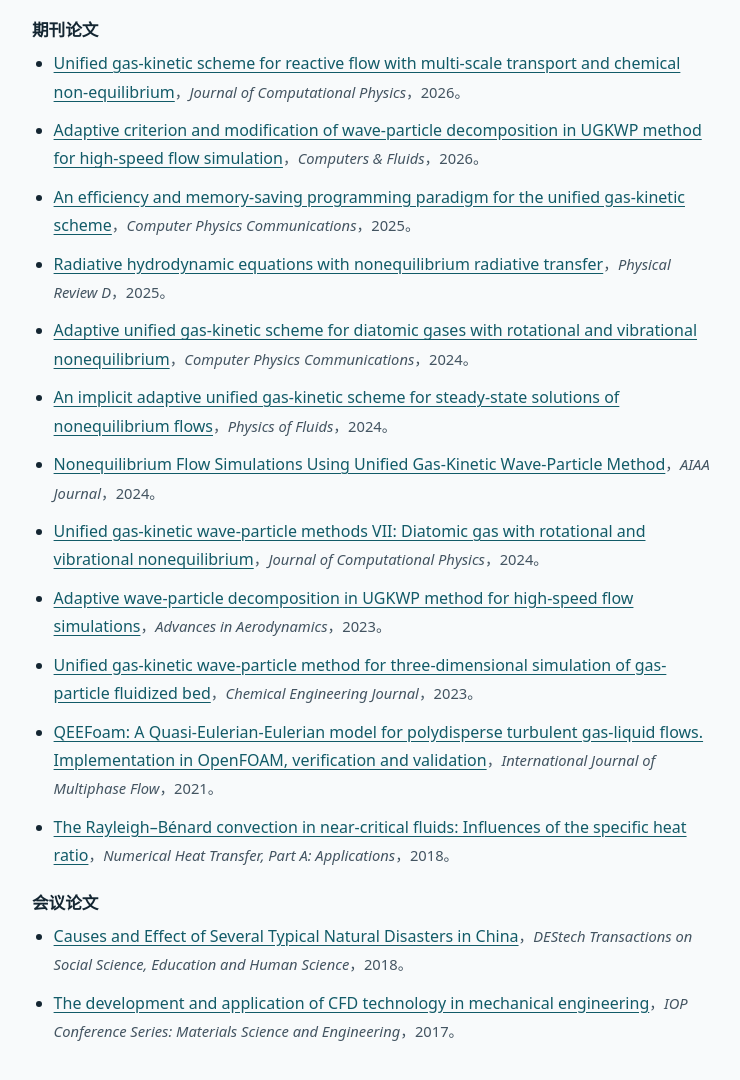
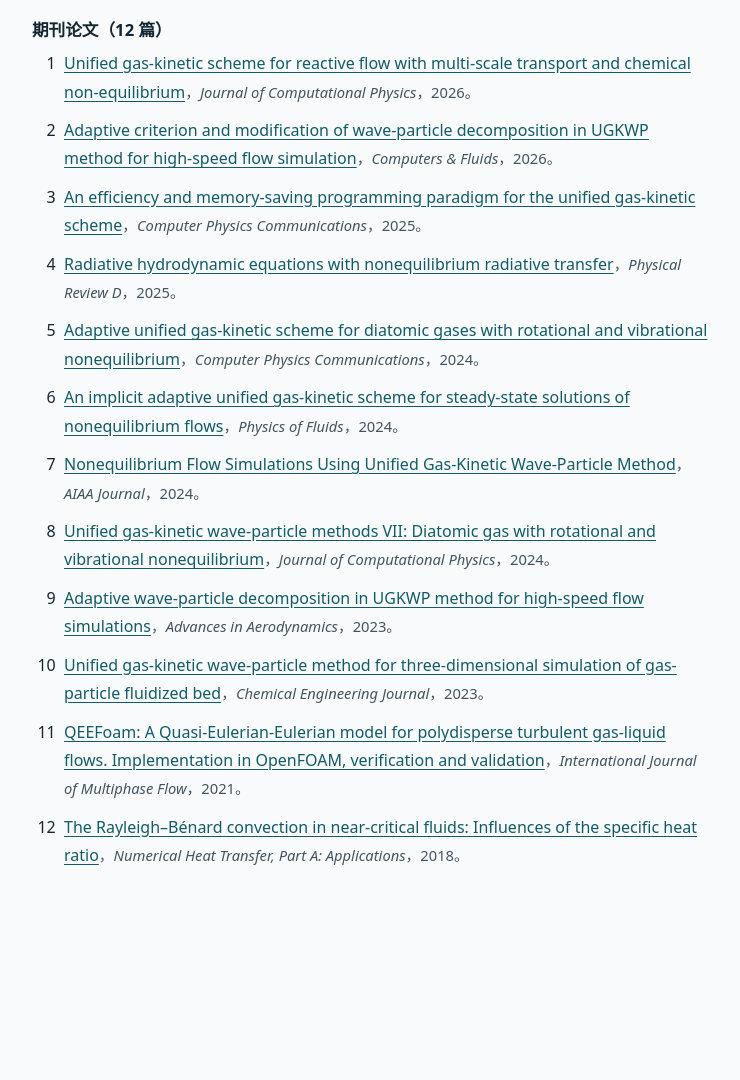
Before and after one commit to FrankWEI0423/frankwei0423.github.io, a plain HTML site: page index.html in a window 1280 px wide. Shown: the part 936-2016 px from the top of the page, without its empty margins (268-1008 px from the left). After the commit the page ends 1880 px from the top, so only its background shows below. Drawn offline with Linux system fonts and the light colour scheme.

Commit message:
Number publications and omit early conference papers (Chinese)

```diff
--- a/index.html
+++ b/index.html
@@ -24,7 +24,8 @@ a{color:var(--accent);text-underline-offset:.19em}
 a:focus-visible{outline:2px solid var(--accent);outline-offset:4px}
 nav{display:flex;flex-wrap:wrap;gap:1.15rem;font-weight:600}
 section{border-top:1px solid var(--line);padding-top:1.75rem;margin-top:2.15rem}
-ul{padding-left:1.35rem;margin:.5rem 0}
+@counter-style publication-number{system:extends decimal;suffix:"  "}
+ol{list-style-type:publication-number;padding-left:2rem;margin:.5rem 0}
 li{margin-bottom:.62rem}
 .venue{color:var(--muted);font-size:.92em}
 .languages{justify-content:flex-end;align-items:center;gap:.15rem;margin:0 0 1.3rem;color:var(--muted)}.languages a{display:inline-flex;min-width:44px;min-height:44px;align-items:center;justify-content:center;border-radius:.45rem;text-decoration:none}.languages a[aria-current="page"]{background:#e2edef;color:var(--ink)}.languages a:hover{text-decoration:underline}
@@ -38,8 +39,8 @@ li{margin-bottom:.62rem}
 </header>
 <section aria-labelledby="publications">
 <h2 id="publications">论文发表</h2>
-<h3>预印本</h3>
-<ul>
+<h3>预印本（9 篇）</h3>
+<ol>
 <li><a lang="en" href="https://arxiv.org/pdf/2611.15002">AI4Plasma I: Data-Efficient Surrogate Modeling of Capacitively Coupled Plasma Fields</a><span class="venue">，<i lang="en">arXiv</i>，2026。</span></li>
 <li><a lang="en" href="https://arxiv.org/pdf/2611.15584">AI4Plasma II: Geometry-Aware Surrogate Modeling for Variable Electrode Gap GEC Plasmas</a><span class="venue">，<i lang="en">arXiv</i>，2026。</span></li>
 <li><a lang="en" href="https://arxiv.org/pdf/2610.39140">Numerical schemes for 1D capacitively coupled plasma fluid simulation</a><span class="venue">，<i lang="en">arXiv</i>，2026。</span></li>
@@ -49,9 +50,9 @@ li{margin-bottom:.62rem}
 <li><a lang="en" href="https://arxiv.org/pdf/2607.15561">Analysis of RCLUPPr: stability, robustness and acceleration</a><span class="venue">，<i lang="en">arXiv</i>，2026。</span></li>
 <li><a lang="en" href="https://arxiv.org/pdf/2605.22274">A unified gas-kinetic wave-particle method for multiscale binary-species gas mixtures</a><span class="venue">，<i lang="en">arXiv</i>，2026。</span></li>
 <li><a lang="en" href="https://arxiv.org/pdf/2605.03479">Harmonic Balance Unified Gas-Kinetic Scheme for Multiscale Periodic Flows</a><span class="venue">，<i lang="en">arXiv</i>，2026。</span></li>
-</ul>
-<h3>期刊论文</h3>
-<ul>
+</ol>
+<h3>期刊论文（12 篇）</h3>
+<ol>
 <li><a lang="en" href="https://arxiv.org/pdf/2412.09787">Unified gas-kinetic scheme for reactive flow with multi-scale transport and chemical non-equilibrium</a><span class="venue">，<i lang="en">Journal of Computational Physics</i>，2026。</span></li>
 <li><a lang="en" href="https://arxiv.org/pdf/2506.12722">Adaptive criterion and modification of wave-particle decomposition in UGKWP method for high-speed flow simulation</a><span class="venue">，<i lang="en">Computers &amp; Fluids</i>，2026。</span></li>
 <li><a lang="en" href="https://arxiv.org/pdf/2412.06546">An efficiency and memory-saving programming paradigm for the unified gas-kinetic scheme</a><span class="venue">，<i lang="en">Computer Physics Communications</i>，2025。</span></li>
@@ -64,11 +65,6 @@ li{margin-bottom:.62rem}
 <li><a lang="en" href="https://arxiv.org/pdf/2206.13824">Unified gas-kinetic wave-particle method for three-dimensional simulation of gas-particle fluidized bed</a><span class="venue">，<i lang="en">Chemical Engineering Journal</i>，2023。</span></li>
 <li><a lang="en" href="https://iris.polito.it/retrieve/e384c433-c73c-d4b2-e053-9f05fe0a1d67/manuscript.pdf">QEEFoam: A Quasi-Eulerian-Eulerian model for polydisperse turbulent gas-liquid flows. Implementation in OpenFOAM, verification and validation</a><span class="venue">，<i lang="en">International Journal of Multiphase Flow</i>，2021。</span></li>
 <li><a lang="en" href="https://www.researchgate.net/profile/Zhan-Chao-Hu/publication/327945796_The_Rayleigh-Benard_convection_in_near-critical_fluids_Influences_of_the_specific_heat_ratio/links/665ec963d59c846ad430243d/The-Rayleigh-Benard-convection-in-near-critical-fluids-Influences-of-the-specific-heat-ratio.pdf">The Rayleigh–Bénard convection in near-critical fluids: Influences of the specific heat ratio</a><span class="venue">，<i lang="en">Numerical Heat Transfer, Part A: Applications</i>，2018。</span></li>
-</ul>
-<h3>会议论文</h3>
-<ul>
-<li><a lang="en" href="https://www.researchgate.net/profile/Yufeng-Wei-5/publication/322710937_Causes_and_Effect_of_Several_Typical_Natural_Disasters_in_China/links/5fb81df4458515b7975a7837/Causes-and-Effect-of-Several-Typical-Natural-Disasters-in-China.pdf">Causes and Effect of Several Typical Natural Disasters in China</a><span class="venue">，<i lang="en">DEStech Transactions on Social Science, Education and Human Science</i>，2018。</span></li>
-<li><a lang="en" href="https://www.researchgate.net/publication/321770612_The_development_and_application_of_CFD_technology_in_mechanical_engineering/fulltext/5a318ca1a6fdcc9b2d4bf7aa/The-development-and-application-of-CFD-technology-in-mechanical-engineering.pdf">The development and application of CFD technology in mechanical engineering</a><span class="venue">，<i lang="en">IOP Conference Series: Materials Science and Engineering</i>，2017。</span></li>
-</ul>
+</ol>
 </section>
 </main></body></html>
```
